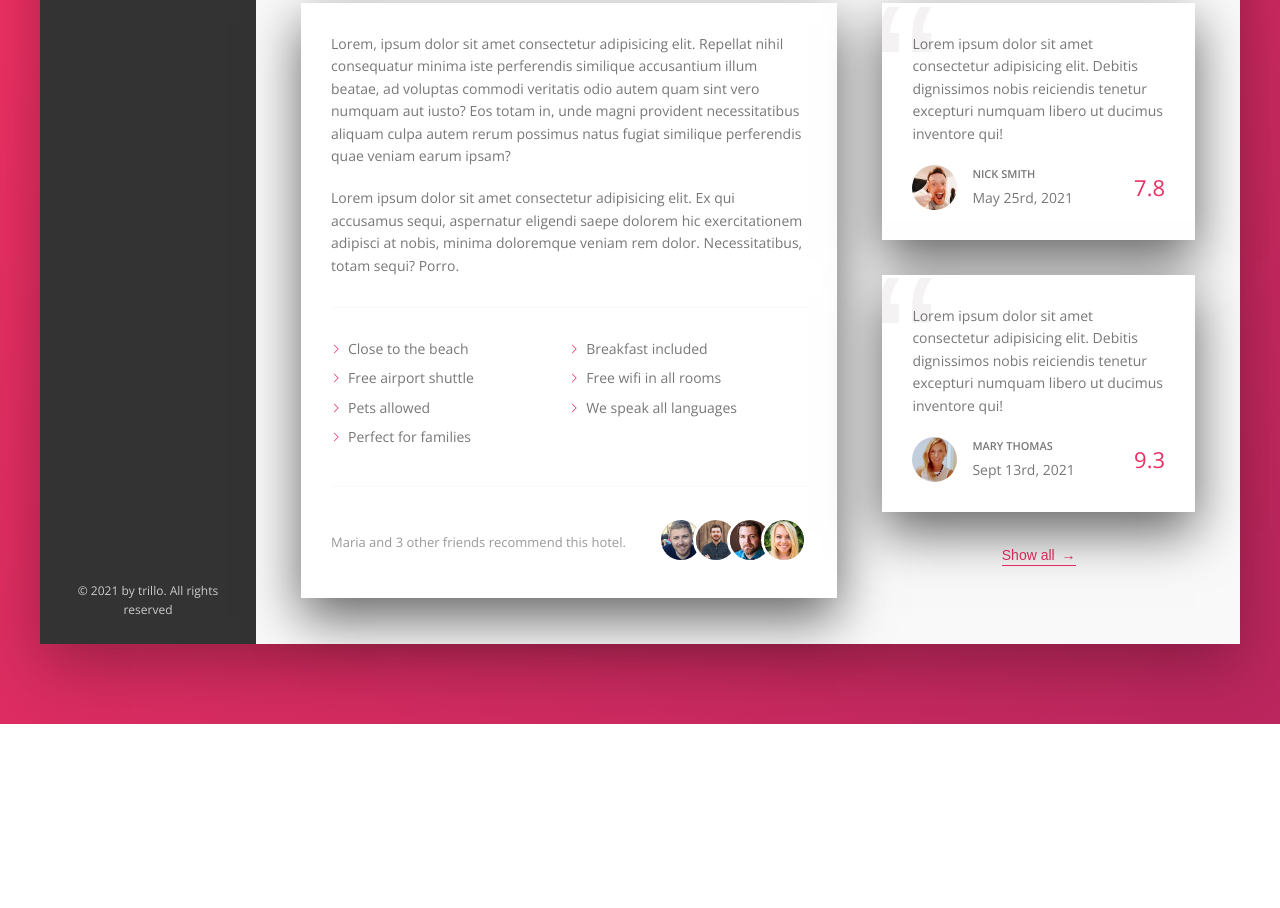
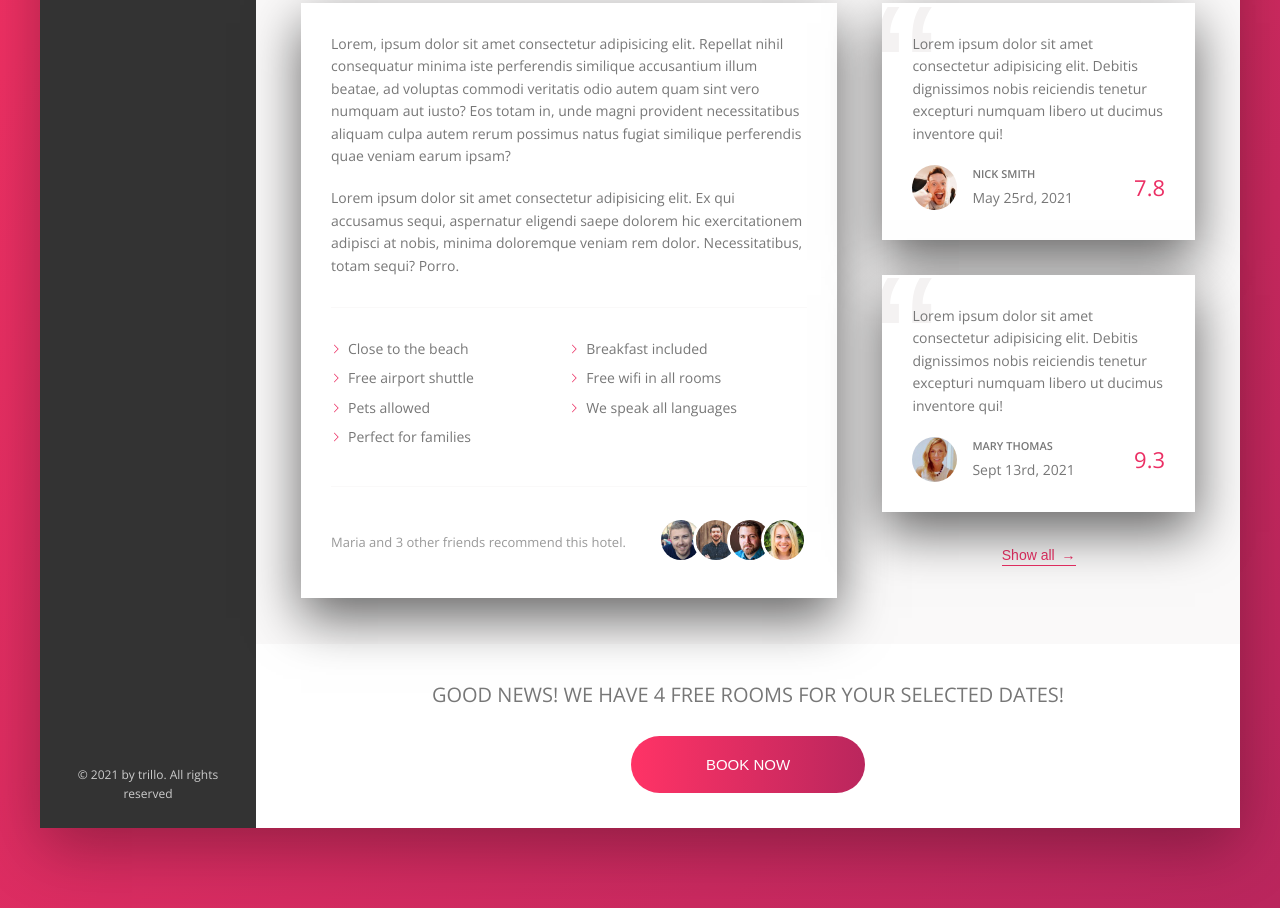
Before and after one commit to cisu/advanced-css, a website: page Trillo/index.html in a window 1280 px wide. Shown: the part 644-1552 px from the top of the page. Before the commit the page ends 1368 px from the top, so only its background shows below. Drawn offline with nearby package versions, Linux system fonts and the light colour scheme.

Commit message:
Building the CTA Section

```diff
--- a/Trillo/index.html
+++ b/Trillo/index.html
@@ -293,6 +293,25 @@
                     <!-- end of detail -->
 
 
+                       <!-- cta -->
+                    <div class="cta">
+                        <h2 class="cta__book-now">
+                            Good news! We have 4 free rooms for your selected dates!
+                        </h2>
+
+                        <button class="btn">
+                            <span class="btn__visible">
+                                Book now
+                            </span>
+
+                            <span class="btn__invisible">
+                                Only 4 rooms left
+                            </span>
+                        </button>
+                    </div>
+                    <!-- end of cta -->
+
+
                 </main>
                 <!-- end of main content -->
 
--- a/Trillo/sass/_components.scss
+++ b/Trillo/sass/_components.scss
@@ -498,3 +498,80 @@
         z-index: 1;
     }
 }
+
+
+
+//////////////////////////////////
+// CTA (call to action)
+.cta{
+    padding: 3.5rem 0rem;
+    text-align: center;
+
+    &__book-now{
+        font-size: 2rem;
+        font-weight: 300;
+        text-transform: uppercase;
+        margin-bottom: 2.5rem;
+    }
+}
+
+
+.btn{
+    font-size: 1.5rem;
+    font-weight: 300;
+    text-transform: uppercase;
+    border-radius: 100px;
+    border: none;
+    background-image: linear-gradient(to right, var(--color-primary-light), var(--color-primary-dark));
+    color: #fff;
+    cursor: pointer;
+    position: relative;
+    overflow: hidden;
+
+    & > *  {
+        display: inline-block;
+        height: 100%;
+        width: 100%;
+        transition: all 0.2s;
+    }
+
+    &__visible{
+        // display: inline-block;
+        padding: 2rem 7.5rem;
+        // height: 100%;
+        // width: 100%;
+        // transition: all 0.2s;
+    }
+
+    &__invisible{
+        // display: inline-block;
+        position: absolute;
+        padding: 2rem 0rem;
+        // height: 100%;
+        // width: 100%;
+        left: 0;
+        top: -100%;
+        // transition: all 0.2s;
+    }
+
+    &:hover{
+        background-image: linear-gradient(to left, var(--color-primary-light), var(--color-primary-dark));
+
+    }
+
+    &:hover &__visible{
+        transform: translateY(100%)
+    }
+
+
+
+    &:hover &__invisible{
+        top: 0;
+    }
+
+    &:focus{
+        outline: none;
+        animation: pulsate 1s infinite;
+    }
+
+}
```
Also changed, not shown: Trillo/css/style.css.
